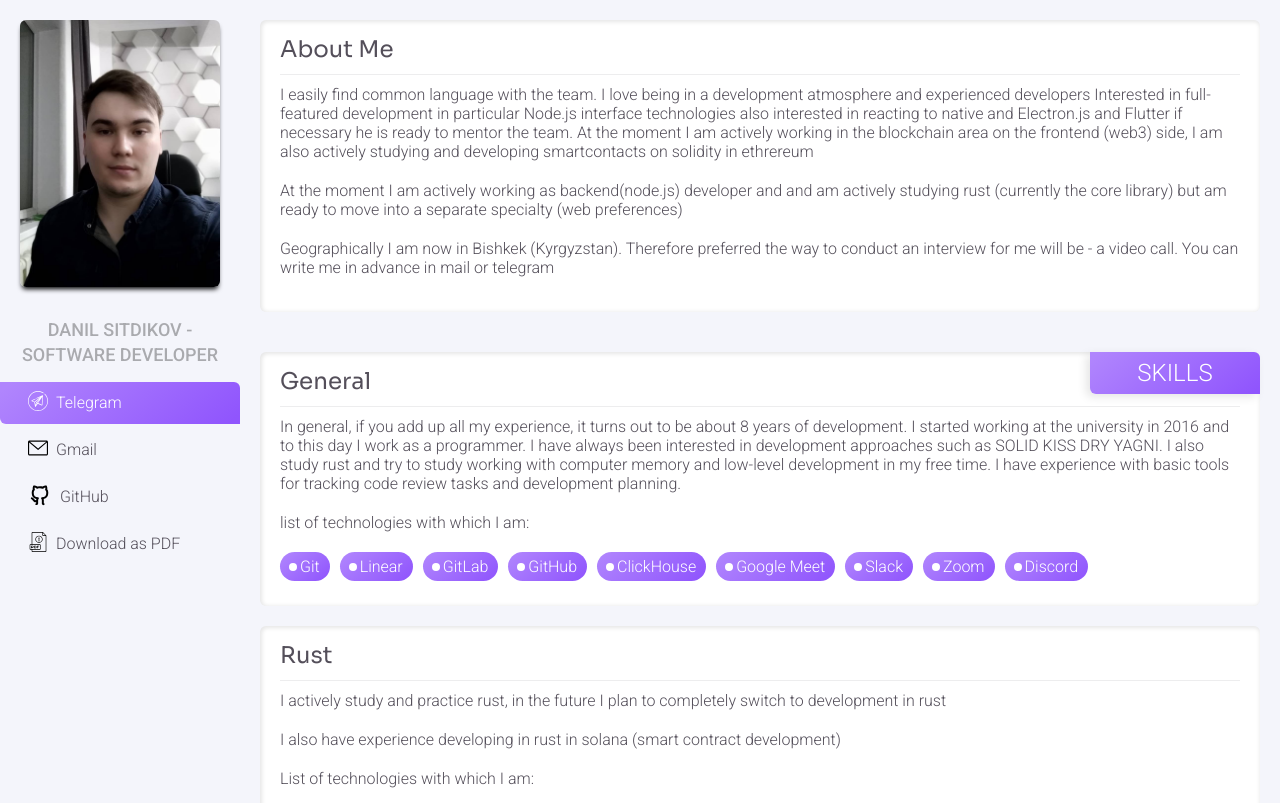
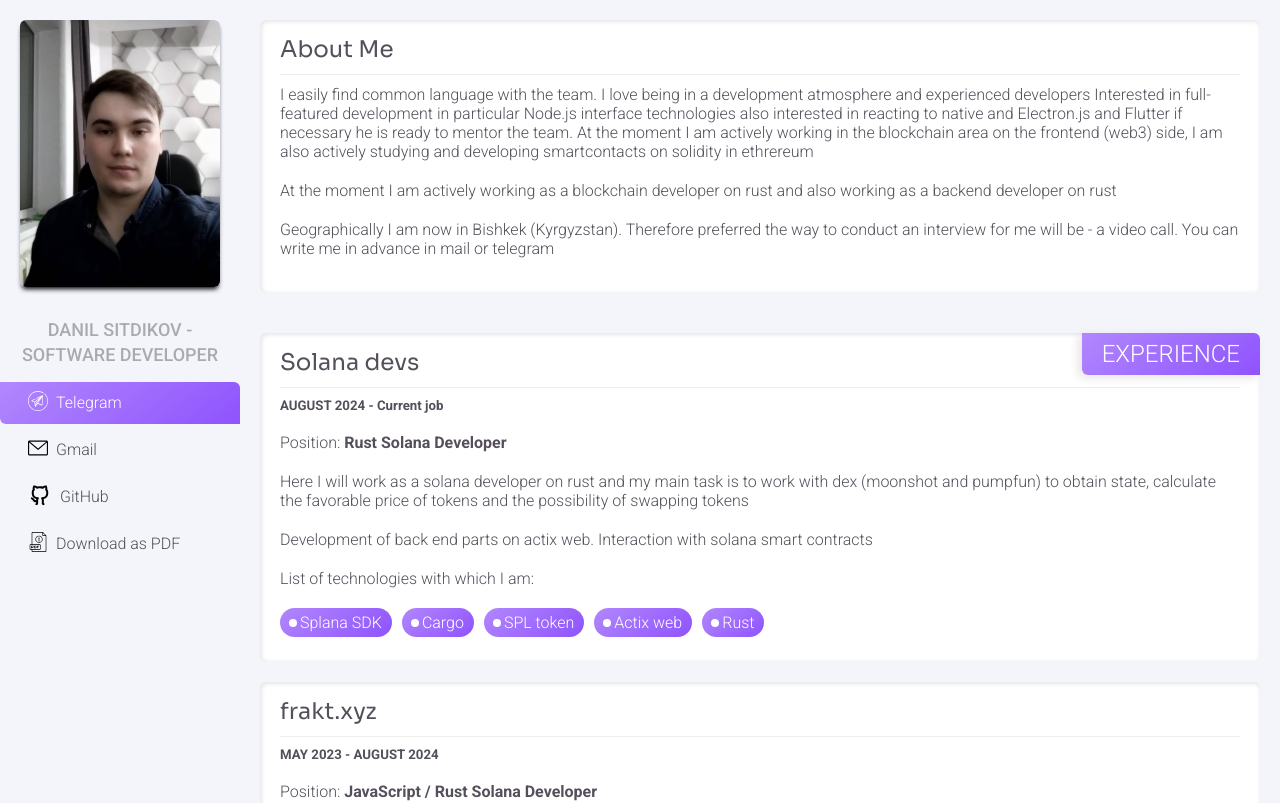
Before and after one commit to QuadradS/cv, a React (Create React App) app: page / in a window 1280 px wide. Shown: the top 803 px of the page. Built offline with nearby package versions, Linux system fonts and the light colour scheme.

Commit message:
update: 18.08.2024

```diff
--- a/src/App.js
+++ b/src/App.js
@@ -11,8 +11,8 @@ function App({data}) {
     return (
         <Container>
             <AboutMe data={data}/>
+            <Experience data={data}/>
             <Skills data={data}/>
-            <Experience data={data}/>
         </Container>
     );
 }
--- a/src/components/layouts/base/index.jsx
+++ b/src/components/layouts/base/index.jsx
@@ -15,6 +15,10 @@ const Container = styled.div`
   align-content: flex-start;
   max-width: 1440px;
   margin: auto;
+
+  @media(max-width: 1000px) {
+    flex-wrap: wrap;
+  }
 `
 
 const BaseLayout = ({children, data}) => {
--- a/src/components/paper/index.jsx
+++ b/src/components/paper/index.jsx
@@ -12,6 +12,12 @@ const Container = styled.div`
   & > p {
     margin-bottom: 20px;
   }
+
+  @media(max-width: 1000px) {
+      & > p {
+          line-height: 22px;
+      }
+    }
 `
 
 const Paper = ({ children }) => {
--- a/src/components/sidebar/index.jsx
+++ b/src/components/sidebar/index.jsx
@@ -7,6 +7,12 @@ import {ReactComponent as PdfIcon} from "../icons/pdf.svg";
 import path from './me.jpeg'
 const Container = styled.div`
   width: 260px;
+  @media(max-width: 1000px) {
+    // max-width: 500px;
+    width: 100%;
+    margin: auto;
+    padding: 0 15px;
+  }
 `
 
 const Title = styled.p`
@@ -21,6 +27,10 @@ const Title = styled.p`
   background: transparent;
   text-align: center;
   line-height: 25px;
+
+  @media(max-width: 1000px) {
+        margin: auto;
+    }
 
   //&:before {
   //  display: block;
@@ -67,6 +77,10 @@ const Item = styled.a`
     &:hover {
         background: ${({selected}) => !selected && '#eeeef5'};
     }
+
+    @media(max-width: 1000px) {
+        justify-content: center;
+    }
 `
 
 const Avatar = styled.img`
@@ -74,7 +88,14 @@ const Avatar = styled.img`
   width: 200px;
   margin: 20px;
   border-radius: 6px;
-  box-shadow: 0 4px 5px -2px #000
+  box-shadow: 0 4px 5px -2px #000;
+    @media(max-width: 1000px) {
+        width: 200px;
+        height: 200px;
+        margin: 20px auto;
+        border-radius: 50%;
+        object-fit: cover;
+    }
 `
 
 const Sidebar = ({data}) => {
--- a/src/data/en.js
+++ b/src/data/en.js
@@ -6,7 +6,7 @@ const data = {
 		"sectiontitle": "About Me",
 		"tittles": [
 			"I easily find common language with the team. I love being in a development atmosphere and experienced developers Interested in full-featured development in particular Node.js interface technologies also interested in reacting to native and Electron.js and Flutter if necessary he is ready to mentor the team.\n\nAt the moment I am actively working in the blockchain area on the frontend (web3) side, I am also actively studying and developing smartcontacts on solidity in ethrereum",
-			"At the moment I am actively working as backend(node.js) developer and and am actively studying rust (currently the core library) but am ready to move into a separate specialty (web preferences)",
+			"At the moment I am actively working as a blockchain developer on rust and also working as a backend developer on rust",
 			"Geographically I am now in Bishkek (Kyrgyzstan). Therefore preferred the way to conduct an interview for me will be - a video call. You can write me in advance in mail or telegram"
 		]
 	},
@@ -52,8 +52,7 @@ const data = {
 		"rust": {
 			"sectionTitle": "Rust",
 			"titles": [
-				"I actively study and practice rust, in the future I plan to completely switch to development in rust",
-				"I also have experience developing in rust in solana (smart contract development)"
+				"After 6 years of developing in java script, I successfully switched to rust development. At this moment I have more than 1.5 years of experience as a blockchain developer",
 			],
 			"tags": {
 				"title": "List of technologies with which I am:",
@@ -69,6 +68,9 @@ const data = {
 					},
 					{
 						"label": "Rust Solana"
+					},
+					{
+						"label": "Solana sdk"
 					}
 				]
 			}
@@ -225,9 +227,29 @@ const data = {
 		"sectionTitle": "EXPERIENCE",
 		"list": [
 			{
+				"companyName": "Solana devs",
+				"date": "AUGUST 2024 - Current job",
+				"isCurrentJob": true,
+				"position": "Rust Solana Developer",
+				"titles": [
+					"Here I will work as a solana developer on rust and my main task is to work with dex (moonshot and pumpfun) to obtain state, calculate the favorable price of tokens and the possibility of swapping tokens",
+					"Development of back end parts on actix web. Interaction with solana smart contracts"
+				],
+				"tags": {
+					"title": "List of technologies with which I am:",
+					"list": [
+						"Splana SDK",
+						"Cargo",
+						"SPL token",
+						"Actix web",
+						"Rust"
+					]
+				}
+			},
+			{
 				"companyName": "frakt.xyz",
-				"date": "MAY 2023 - Current job",
-				"isCurrentJob": true,
+				"date": "MAY 2023 - AUGUST 2024",
+				"isCurrentJob": false,
 				"link": "https://banx.gg/",
 				"position": "JavaScript / Rust Solana Developer",
 				"titles": [
--- a/src/modules/experience/index.jsx
+++ b/src/modules/experience/index.jsx
@@ -1,6 +1,6 @@
 import React from 'react';
 import Section from "../../components/section";
-import {List, Tag} from "../../components/tag";
+import { List, Tag } from "../../components/tag";
 import styled from "styled-components";
 
 const Position = styled.span`
@@ -10,12 +10,11 @@ const Wrap = styled.div`
     margin-top: 40px;
 `
 
-const Experience = ({data}) => {
+const Experience = ({ data }) => {
     const experience = data.experience;
 
     return (
         <Wrap>
-
             {experience.list.map((d, i) => (
                 <Section blockTitle={i === 0 && experience.sectionTitle} title={d.companyName} key={d.date}>
 
@@ -25,7 +24,7 @@ const Experience = ({data}) => {
                         </h5>
                     </p>
 
-                    <p>Position: {d.isCurrentJob ? '' : 'ed'} as: <Position>{d.position}</Position></p>
+                    <p>Position: <Position>{d.position}</Position></p>
 
                     {d.titles.map((t) => (
                         <p>{t}</p>
@@ -33,7 +32,7 @@ const Experience = ({data}) => {
 
                     <p>{d.tags.title}</p>
                     <List>{d.tags.list.map((t) => (
-                        <Tag label={t}/>
+                        <Tag label={t} />
                     ))}</List>
                 </Section>
             ))}
```
Also changed, not shown: 1 other file (tests, documents, lock files or other folders).
